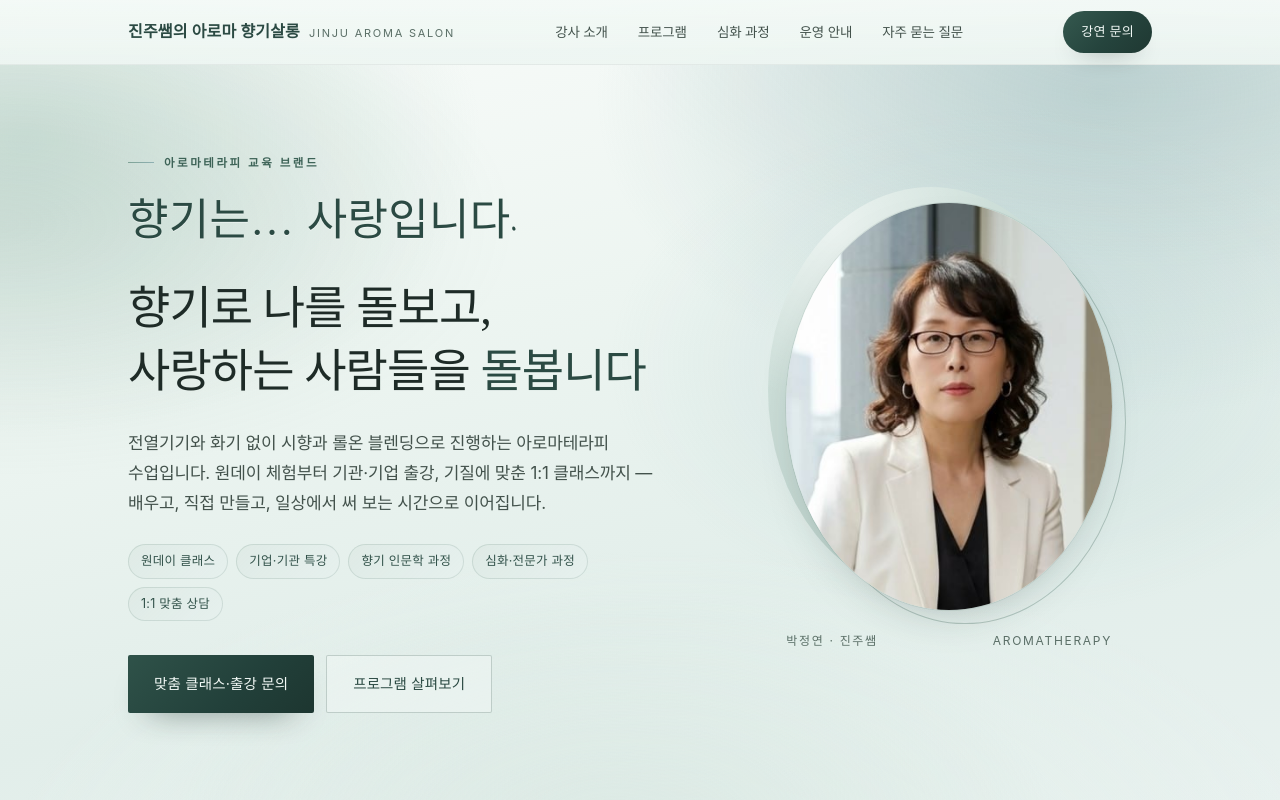
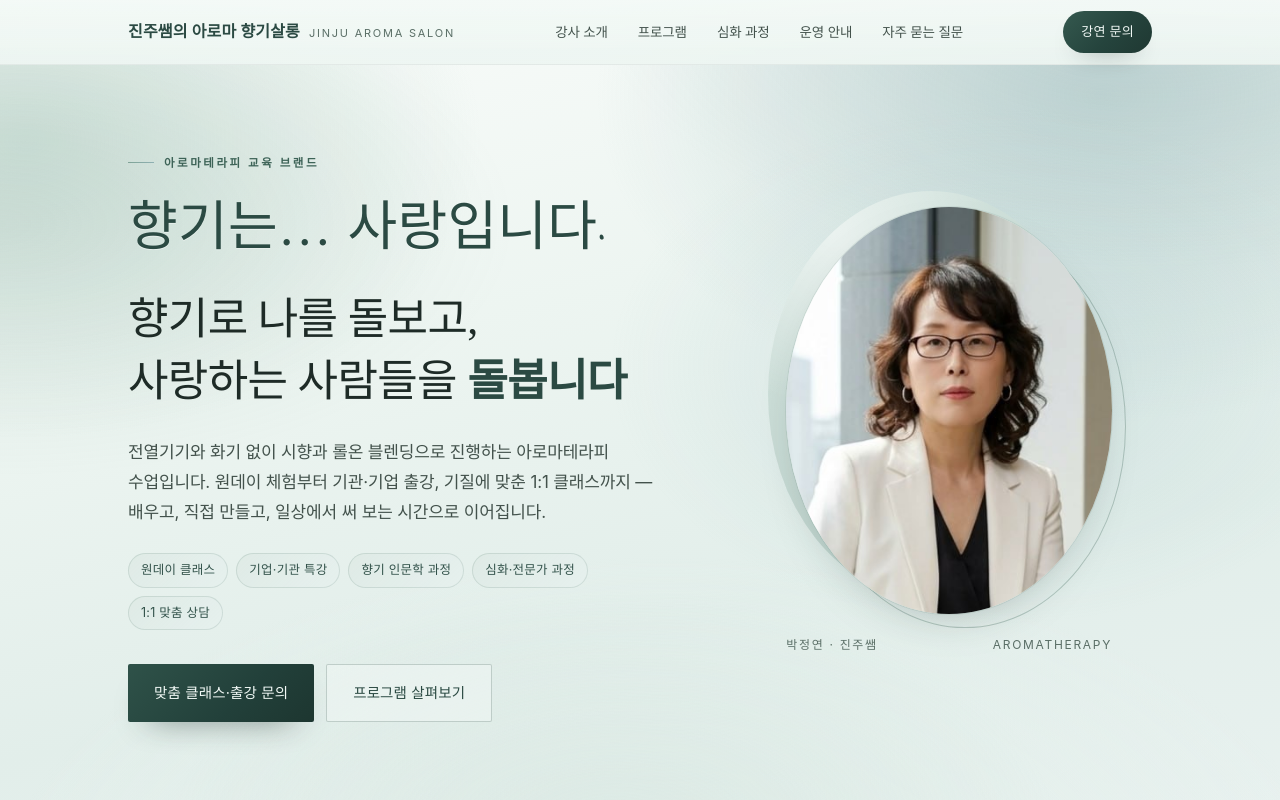
Before and after one commit to ziontree0910a-ship-it/aroma-landing, a plain HTML site: page index.html in a window 1280 px wide. Shown: the top 800 px of the page. Drawn offline with Linux system fonts and the light colour scheme; a web font is replaced by a local one.

Commit message:
히어로 붓글씨 문구 크기 확대, 메인 타이틀 여백 확보(44px·자간 -0.015em), 강조 단어 굵기로 처리

```diff
--- a/index.html
+++ b/index.html
@@ -192,28 +192,28 @@
   /* 히어로 감성 문구 — 한글 붓글씨(캘리체) */
   .hero-slogan{
     font-family:var(--calli);
-    font-size:clamp(29px,4.6vw,44px);
-    line-height:1.45;
+    font-size:clamp(32px,5.2vw,54px);
+    line-height:1.34;
     letter-spacing:.005em;
     color:var(--slate);
-    margin:18px 0 0;
+    margin:20px 0 0;
     padding-bottom:2px;
     text-shadow:0 1px 0 rgba(255,255,255,.45);
   }
   @supports (font-size:1cqw){
-    .hero-slogan{font-size:min(44px,9.2cqw)}
+    .hero-slogan{font-size:min(54px,11.4cqw)}
   }
 
   .hero h1{
-    font-size:clamp(26px,3.9vw,46px);
-    line-height:1.38;
-    letter-spacing:-0.02em;
-    margin:20px 0 0;
+    font-size:clamp(27px,3.8vw,44px);
+    line-height:1.4;
+    letter-spacing:-0.015em;
+    margin:22px 0 0;
   }
   @supports (font-size:1cqw){
-    .hero h1{font-size:min(46px,8.4cqw)}
+    .hero h1{font-size:min(44px,8cqw)}
   }
-  .hero h1 em{font-style:normal;color:var(--slate);white-space:nowrap}
+  .hero h1 em{font-style:normal;font-weight:600;color:var(--slate);white-space:nowrap}
   .hero .lead{margin:24px 0 0;max-width:34em;color:var(--ink-soft);font-size:clamp(15.5px,1.5vw,17px)}
   .hero-tags{display:flex;flex-wrap:wrap;gap:8px;margin:26px 0 0}
   .tag{
```
